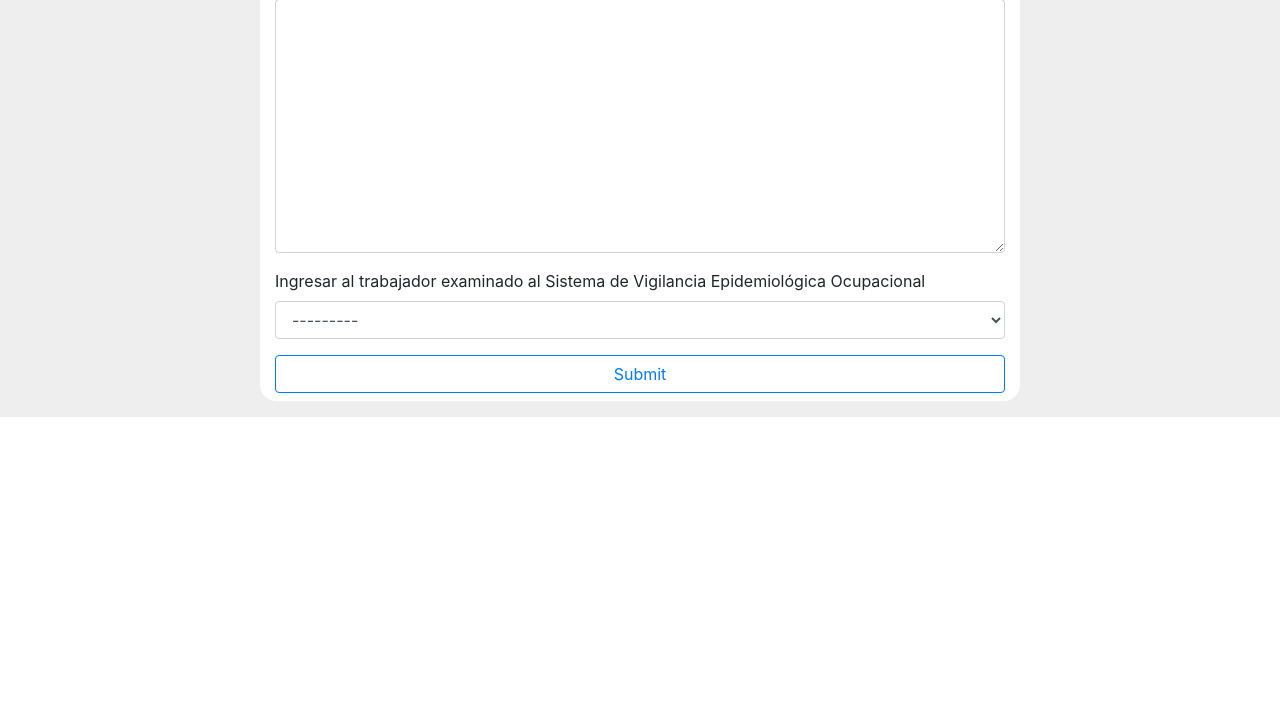
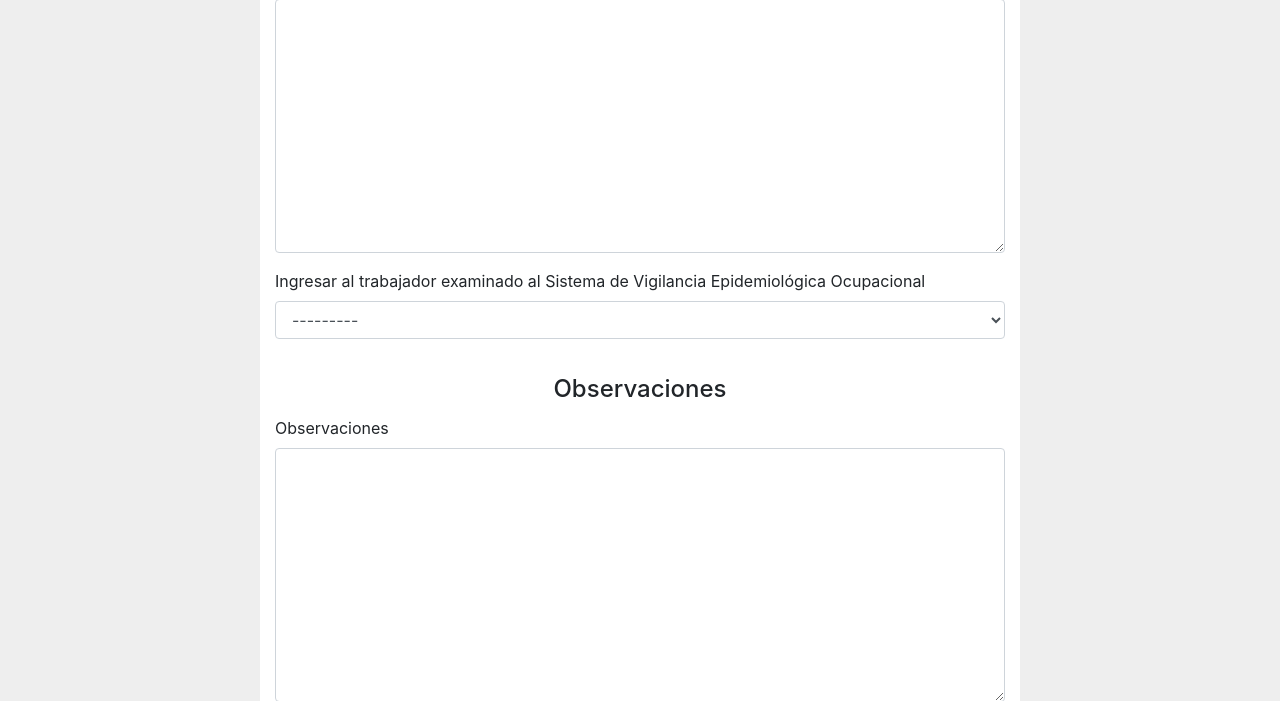
Before and after one commit to davidalejandro1223/SistemaGestionClinica, a Django app: a page that uses templates/historiasClinicas/actualizacion_form.html in a window 1280 px wide. Shown: the part 4371-5072 px from the top of the page. Before the commit the page ends 4788 px from the top, so only its background shows below. Run offline with Django 3.2, Linux system fonts and the light colour scheme; some libraries are stand-ins or nearby versions.

Commit message:
PDF completamente terminado y modelos terminados

```diff
--- a/historiasClinicas/models.py
+++ b/historiasClinicas/models.py
@@ -164,6 +164,8 @@ class Actualizacion(models.Model):
 
     #recomendaciones empresa
     otras=models.TextField(verbose_name='Recomendaciones para la empresa')
+    observaciones=models.TextField(verbose_name='Observaciones')
+
     ingreso_sis_epidem_ocup = models.CharField(
         max_length=50,
         choices=opciones_sistema_epidemiologico_ocupacional,
--- a/historiasClinicas/views.py
+++ b/historiasClinicas/views.py
@@ -6,11 +6,14 @@ from .models import Cabecera, Actualizacion
 from pacientes.models import Paciente
 from django.views.generic.list import ListView
 from django.views.generic import CreateView, DetailView
+from django.core.files.uploadedfile import InMemoryUploadedFile
 
 #Librerias para la generación del PDF
 import datetime
 import os
 import os.path
+import io
+from datetime import date
 from io import BytesIO
 import xlwt
 from reportlab.pdfgen import canvas
@@ -25,6 +28,7 @@ from reportlab.lib.units import cm
 from reportlab.lib.colors import black
 from reportlab.pdfbase.pdfmetrics import stringWidth
 from reportlab.rl_config import defaultPageSize
+
 
 
 # Create your views here.
@@ -64,6 +68,7 @@ class ActualizacionCreateView(CreateView):
         'remite',
         'otras',
         'ingreso_sis_epidem_ocup',
+        'observaciones'
     ]
 
     def form_valid(self, form):
@@ -146,6 +151,12 @@ def report(request, pk, pk_A):
     logo=os.path.join(os.path.dirname(os.path.abspath(__file__)), './Imagenes/logo.png')
     c.drawImage(logo,margenIzq,750,width=109, height=47)
 
+    #Fotografia
+
+    url=paciente.foto.url
+    ub=os.path.join(os.path.dirname(os.path.dirname(os.path.abspath(__file__))), '..'+url)
+    c.drawImage(ub,margenIzq+360,565,width=155, height=110)
+
 
     #DATOS DEL PACIENTE
     c.setFont('Helvetica-Bold', 9)
@@ -165,7 +176,9 @@ def report(request, pk, pk_A):
     c.drawString(margenIzq+64,648,paciente.cedula)
     c.drawString(75,668,paciente.primer_nombre+' '+paciente.segundo_nombre+' '
         +paciente.primer_apellido+' '+paciente.segundo_apellido)
-    #c.drawString(margenIzq+190, 648, paciente.edad)
+
+
+    c.drawString(margenIzq+282, 628, calcularEdad(paciente.fecha_nacimiento)+' años.')
     c.drawString(margenIzq+282,648, paciente.sexo)
     c.drawString(margenIzq+98, 628, paciente.fecha_nacimiento.strftime('%m/%d/%Y'))
     c.drawString(margenIzq+28, 608, actualizacion.eps)
@@ -242,8 +255,8 @@ def report(request, pk, pk_A):
 
     #   Contenido
     high = 280
-
-    cadena=[Paragraph('''''', styleN)]
+    observacion=actualizacion.observaciones
+    cadena=[Paragraph(observacion, styleN)]
     dataTablaObserv.append(cadena)
 
     width, height = A4
@@ -334,3 +347,15 @@ def report(request, pk, pk_A):
     buffer.close()
     response.write(pdf)
     return response
+
+
+def calcularEdad(born):
+    today = date.today()
+    try:
+        birthday = born.replace(year=today.year)
+    except ValueError: # raised when birth date is February 29 and the current year is not a leap year
+        birthday = born.replace(year=today.year, month=born.month+1, day=1)
+    if birthday > today:
+        return today.year - born.year - 1
+    else:
+        return str(today.year - born.year)
--- a/pacientes/models.py
+++ b/pacientes/models.py
@@ -35,6 +35,7 @@ class Paciente(models.Model):
     sexo = models.CharField(max_length=15, choices=sexos, default='sexo')
     foto = models.ImageField()
 
+
     def __str__(self):
         return self.cedula
 
--- a/templates/historiasClinicas/actualizacion_detail.html
+++ b/templates/historiasClinicas/actualizacion_detail.html
@@ -134,6 +134,10 @@
                         <h5>Ingresar al examinado al Sistema de Vigilancia Epidemiologica Ocupacional</h5>
                         <p class="ml-2 mb-4 text-justify">{{actualizacion.ingreso_sis_epidem_ocup}}</p>
                 </div>
+                <div class="border border-secondary rounded col-11 mt-2 mb-3">
+                    <h4 class="mb-3 mt-2 text-center font-weight-bold">Observaciones</h4>
+                    <p class="ml-2 mb-4 text-justify">{{actualizacion.observaciones}}</p>
+                </div>
                 <a href="{% url 'historias_clinicas:reporte_pdf' pk=paciente.cedula pk_A=actualizacion.id %}" class="btn btn-outline-primary btn-block"> Generar PDF </a>
             </div>
         </div>
--- a/templates/historiasClinicas/actualizacion_form.html
+++ b/templates/historiasClinicas/actualizacion_form.html
@@ -48,6 +48,9 @@
                     {% if field.name == 'otras'%}
                     <h4 class="subtitulo">Recomendaciones para la empresa</h4>
                     {% endif %}
+                    {% if field.name == 'observaciones'%}
+                    <h4 class="subtitulo">Observaciones</h4>
+                    {% endif %}
                     <div class="form-group">
                         <label for="{{field.id_for_label}}">{{field.label}}</label> {{ field|add_class:'form-control'}}
                     </div>
```
Also changed, not shown: db.sqlite3 (deleted), historiasClinicas/migrations/0001_initial.py (deleted), historiasClinicas/migrations/__init__.py (deleted), media/1022432096-foto.png (deleted), pacientes/migrations/0001_initial.py (deleted), pacientes/migrations/__init__.py (deleted).
